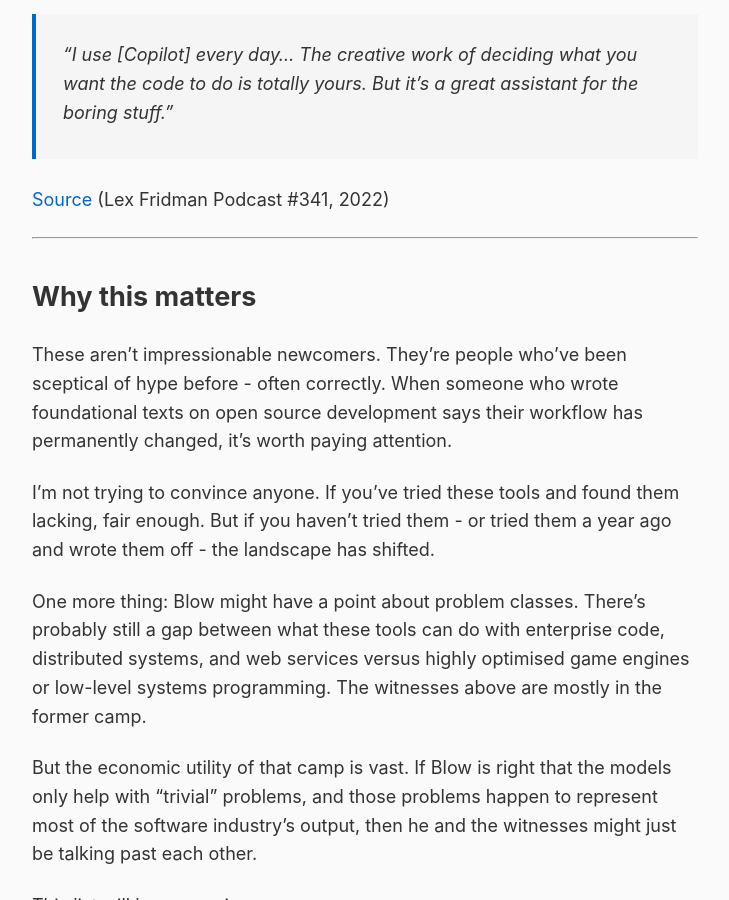
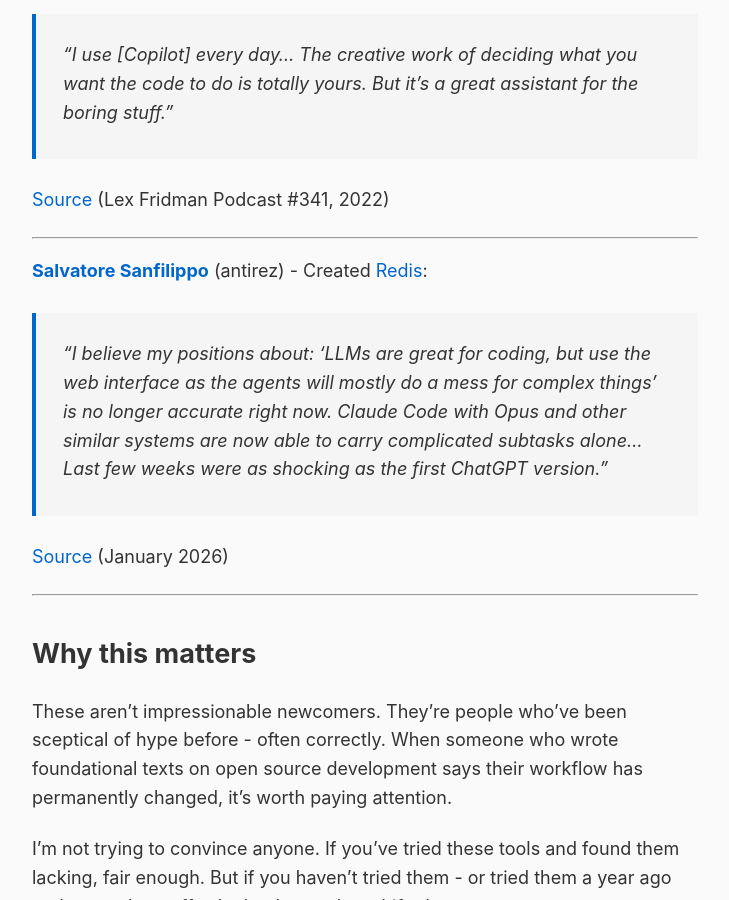
Before and after one commit to rob137/rob137.github.io, a Jekyll site: the page built from _posts/2026-01-03-witnesses.md, in a window 1280 px wide and 900 px high, scrolled down 3554 px. Shown: the whole window, without its empty margins (275-1004 px from the left). Built offline with Jekyll 4.4.1, drawn with Linux system fonts in a browser that asks for light colours.

Commit message:
Add antirez (Salvatore Sanfilippo, Redis creator) to Witnesses

```diff
--- a/_posts/2026-01-03-witnesses.md
+++ b/_posts/2026-01-03-witnesses.md
@@ -88,6 +88,14 @@
 
 ---
 
+**[Salvatore Sanfilippo](https://en.wikipedia.org/wiki/Salvatore_Sanfilippo)** (antirez) - Created [Redis](https://en.wikipedia.org/wiki/Redis):
+
+> "I believe my positions about: 'LLMs are great for coding, but use the web interface as the agents will mostly do a mess for complex things' is no longer accurate right now. Claude Code with Opus and other similar systems are now able to carry complicated subtasks alone... Last few weeks were as shocking as the first ChatGPT version."
+
+[Source](https://x.com/antirez/status/2007927148502499773) (January 2026)
+
+---
+
 ## Why this matters
 
 These aren't impressionable newcomers. They're people who've been sceptical of hype before - often correctly. When someone who wrote foundational texts on open source development says their workflow has permanently changed, it's worth paying attention.
```
